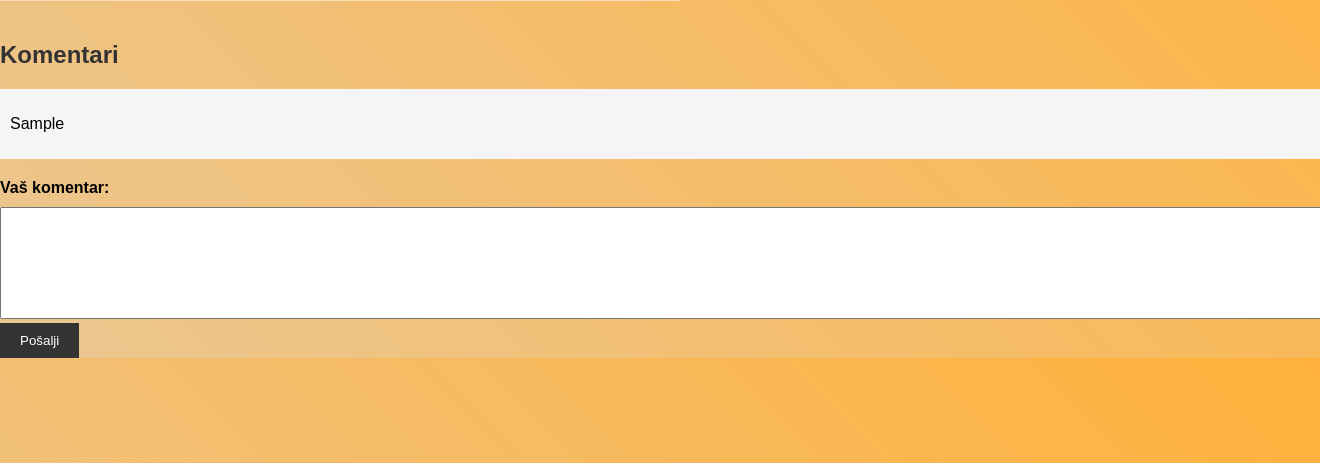
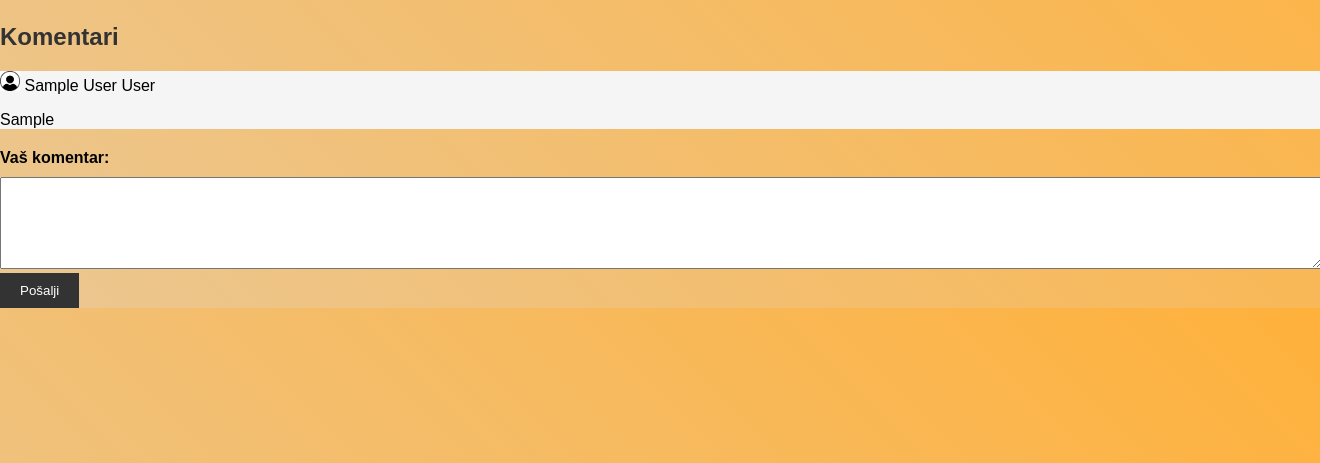
Before and after one commit to ErnesMusija/Recipes, a Django app: page /prikazi_recept/1 in a window 1320 px wide; the page is wider, and only the part inside the window is pictured. Shown: the part 337-800 px from the top of that part. Run offline with Django 4.2, Linux system fonts and the light colour scheme; tables that the repository leaves empty hold one stand-in row (values such as "Sample post").

Commit message:
skoro gotovo

```diff
--- a/ReceptiProjekat/ReceptiApp/urls.py
+++ b/ReceptiProjekat/ReceptiApp/urls.py
@@ -16,5 +16,7 @@
     path('autori', views.autori, name="autori"),
     path('komentari', views.autori, name="komentari"),
     path('prikazi_recept/<int:recept_id>', views.prikazi_recept, name="prikazi_recept"),
+    path('izbrisi_komentar/<int:komentar_id>', views.izbrisi_komentar, name="izbrisi_komentar"),
+    path('edit_komentar/<int:komentar_id>', views.edit_komentar, name="edit_komentar"),
 ] + static(settings.MEDIA_URL, document_root=settings.MEDIA_ROOT) +\
               static(settings.STATIC_URL, document_root=settings.STATIC_ROOT)
--- a/ReceptiProjekat/ReceptiApp/views.py
+++ b/ReceptiProjekat/ReceptiApp/views.py
@@ -1,4 +1,4 @@
-from django.shortcuts import render, redirect
+from django.shortcuts import render, redirect, get_object_or_404
 from django.contrib.auth.models import User, auth
 from django.contrib.auth import get_user_model
 from django.contrib import messages
@@ -158,6 +158,8 @@
         novi_komentar = Komentar.objects.create(tekst=komentar, user=request.user, recept=recept)
         novi_komentar.save()
 
+        return redirect('prikazi_recept', recept_id=recept_id)
+
     komentari = Komentar.objects.filter(recept_id=recept_id)
     context = {
         'recept': recept,
@@ -165,3 +167,32 @@
     }
 
     return render(request, 'prikazi_recept.html', context)
+
+
+def izbrisi_komentar(request, komentar_id):
+    comment = get_object_or_404(Komentar, id=komentar_id)
+
+    # Check if the logged-in user is the owner of the comment
+    if comment.user == request.user:
+        comment.delete()
+
+    # Redirect to the same page after deleting the comment
+    return redirect('prikazi_recept', recept_id=comment.recept.id)
+
+
+def edit_komentar(request, komentar_id):
+    komentar = get_object_or_404(Komentar, id=komentar_id)
+
+    if request.method == 'POST':
+        new_text = request.POST['new_text']
+        komentar.tekst = new_text
+        komentar.save()
+
+        # Redirect to the same page after editing the comment
+        return redirect('prikazi_recept', recept_id=komentar.recept.id)
+
+    context = {
+        'comment': komentar,
+    }
+
+    return render(request, 'edit_comment.html', context)
--- a/ReceptiProjekat/static/recept_prikazi_style.css
+++ b/ReceptiProjekat/static/recept_prikazi_style.css
@@ -27,6 +27,12 @@
     flex: 0 0 50%;
   }
 
+.user-icon {
+  width: 20px; /* Adjust the width to your desired size */
+  height: 20px; /* Adjust the height to your desired size */
+}
+
+
   .recipe-image img {
     max-width: 100%;
     height: auto;
@@ -34,7 +40,7 @@
 
   .recipe-info {
     flex: 0 0 50%;
-    padding-left: 20px;
+    padding-left: 10px;
   }
 
   .recipe-info h2 {
@@ -50,7 +56,6 @@
     list-style: none;
     padding: 0;
   }
-
 /* Stilizacija komentara */
 .comments-section {
   margin-top: 40px;
@@ -62,8 +67,31 @@
 
 .comment {
   background-color: #f5f5f5;
-    padding: 10px;
+  padding: 0;
   margin-bottom: 10px;
+}
+
+.comment-actions {
+  display: flex;
+  justify-content: flex-start;
+}
+
+.comment-actions form {
+  margin-right: 10px;
+}
+
+.comment-actions .delete-btn {
+  background-color: red;
+  color: white;
+}
+.comment-actions .edit-btn {
+  background-color: green;
+  color: white;
+}
+
+.comment-actions .edit-toggle-btn{
+background-color: green;
+  color: white;
 }
 
   /* Stilizacija forme za komentare */
@@ -79,7 +107,7 @@
 
   textarea {
     width: 100%;
-    padding: 10px;
+    padding: 0px;
     resize: vertical;
   }
 
--- a/ReceptiProjekat/templates/prikazi_recept.html
+++ b/ReceptiProjekat/templates/prikazi_recept.html
@@ -6,7 +6,7 @@
 <head>
   <meta charset="UTF-8">
   <meta name="viewport" content="width=device-width, initial-scale=1.0">
-  <<link rel="stylesheet" href="{% static 'recept_prikazi_style.css' %}">
+  <link rel="stylesheet" href="{% static 'recept_prikazi_style.css' %}">
   <title>Recipe Page</title>
 </head>
 
@@ -36,10 +36,32 @@
    {% for komentar in komentari %}
 
     <div class="comment">
+        <div class="user-info">
+            <img class="user-icon" src="{% static 'slike/user_icon.png' %}" alt="User Icon">
+            <span class="user-name">{{ komentar.user.name }} {{komentar.user.surname}}</span>
+        </div>
+
+         {% if user.is_authenticated and user == komentar.user %}
+
+        <div class="comment-actions">
+            <form action="{% url 'edit_komentar' komentar.id %}" method="POST">
+                {% csrf_token %}
+                <div class="edit-comment-section">
+                <textarea class="edit-comment-input" name="new_text" rows="3">{{ komentar.tekst }}</textarea>
+                <button class="edit-btn" type="submit">Edit</button>
+            </div>
+            </form>
+            <form action="{% url 'izbrisi_komentar' komentar.id %}" method="POST">
+                {% csrf_token %}
+                <button class="delete-btn" type="submit">Delete</button>
+            </form>
+        </div>
+        {% else %}
         <p>{{ komentar.tekst }}</p>
+        {% endif %}
     </div>
     {% endfor %}
-
+</div>
     <form action="" method="POST">
       {% csrf_token %}
       <label for="message">Vaš komentar:</label>
```
Also changed, not shown: ReceptiProjekat/static/slike/user_icon.png (added). Lines whose indentation alone changed are shown as unchanged.
